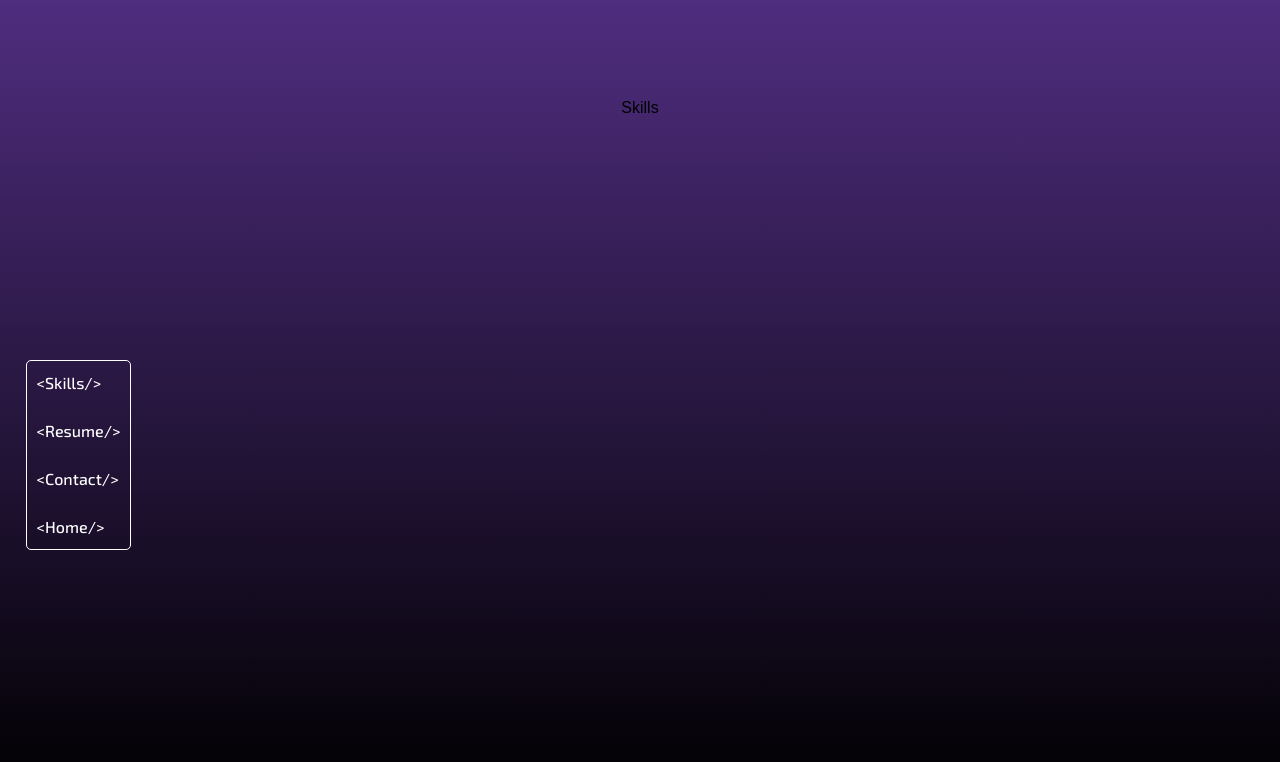
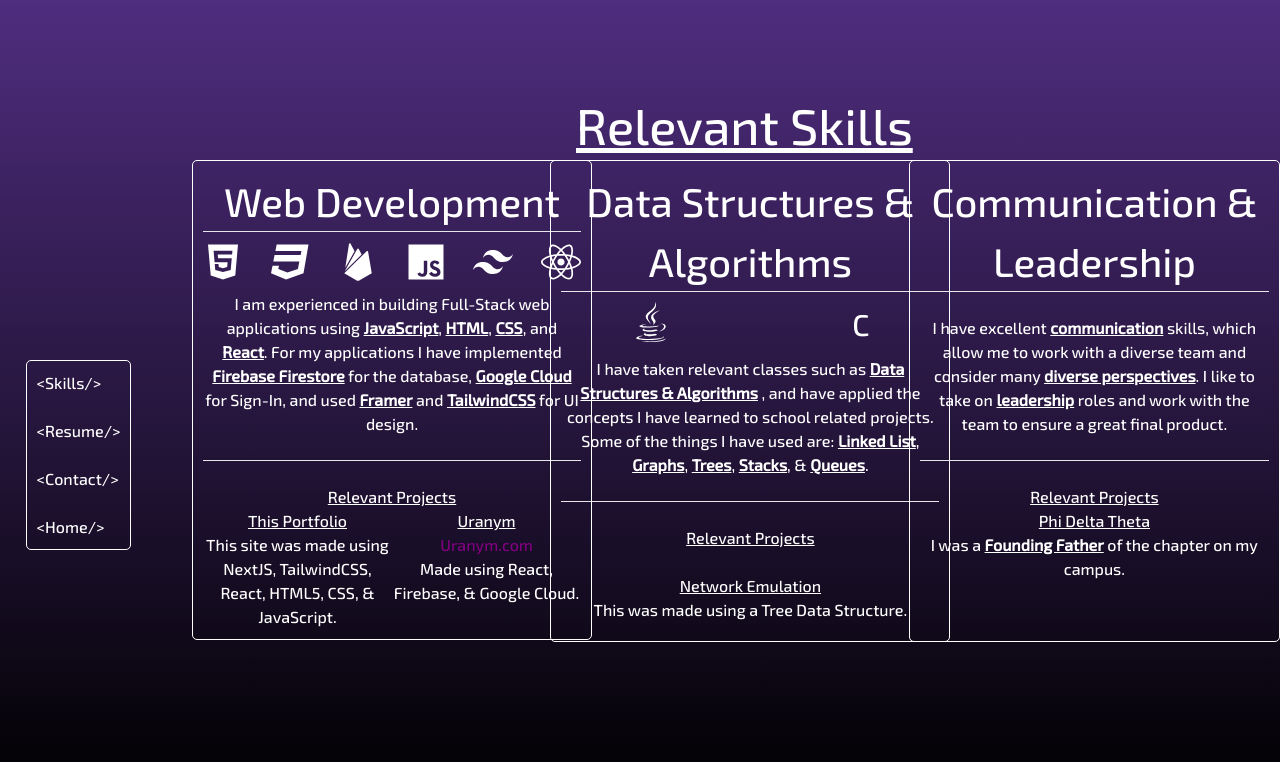
Before and after one commit to kodiakcain/updated-portfolio, a Next.js app: page /Skills in a window 1280 px wide. Shown: the top 762 px of the page. Built offline with nearby package versions, Linux system fonts and the light colour scheme.

Commit message:
Skills Page Completed

```diff
--- a/pages/Skills.js
+++ b/pages/Skills.js
@@ -3,6 +3,9 @@ import SidebarEdit from '../src/app/components/SidebarEdit'; // Adjust the path
 import { motion, useAnimation } from 'framer-motion';
 import '../styles/Skills.modules.css'; // Create a module CSS file for your Skills page
 import '../src/app/globals.css';
+import ContainerPage from '../src/app/components/ContainerPage';
+import ContainerPage2 from '../src/app/components/ContainerPage2';
+import ContainerPage3 from '../src/app/components/ContainerPage3';
 
 function Skills() {
   const [isMounted, setIsMounted] = useState(false);
@@ -26,8 +29,18 @@ function Skills() {
     >
       <div className='flex min-h-screen flex-col items-center justify-between p-24'>
         <main>
-          {/* Your Skills page content goes here */}
-          <h1>Skills</h1>
+          <p className='topWord'>Relevant Skills</p>
+          <div className='ContainerPage'>
+          <ContainerPage >
+
+            </ContainerPage>
+          </div>
+          <div className='ContainerPage2'>
+          <ContainerPage2></ContainerPage2>
+          </div>
+          <div className='ContainerPage3'>
+            <ContainerPage3></ContainerPage3>
+          </div>
           <SidebarEdit />
         </main>
       </div>
--- /dev/null
+++ b/src/app/components/ContainerPage.js
@@ -0,0 +1,47 @@
+import React, { PureComponent } from 'react';
+import Link from 'next/link';
+import { motion } from 'framer-motion';
+import '../../../styles/ContainerPage.modules.css'
+import { FaHtml5 } from "react-icons/fa";
+import { FaCss3 } from "react-icons/fa";
+import { IoLogoJavascript } from "react-icons/io5";
+import { SiTailwindcss } from "react-icons/si";
+import { FaReact } from "react-icons/fa";
+import { IoLogoFirebase } from "react-icons/io5";
+
+const ContainerPage = () => {
+  return (
+    <div className='containerDiv' style={{textAlign: 'center'}}>
+        <p style={{fontSize: '40px'}}>Web Development</p>
+        <hr></hr>
+        <div style={{display: 'flex', flexDirection: 'row', justifyContent: 'space-between', paddingBottom: '10px', paddingTop: '10px'}}>
+        <FaHtml5 size={40}></FaHtml5>
+        <FaCss3 size={40}></FaCss3>
+        <IoLogoFirebase size={40}></IoLogoFirebase>
+        <IoLogoJavascript size={40}></IoLogoJavascript>
+        <SiTailwindcss size={40}></SiTailwindcss>
+        <FaReact size={40}></FaReact>
+        </div>
+        <p>I am experienced in building Full-Stack web applications using <b><u>JavaScript</u></b>, <b><u>HTML</u></b>, <b><u>CSS</u></b>, and <b><u>React</u></b>. For my applications
+        I have implemented <b><u>Firebase Firestore</u></b> for the database, <b><u>Google Cloud</u></b> for Sign-In, and used <b><u>Framer</u></b> and <b><u>TailwindCSS</u></b> for UI design.
+        </p>
+        <br></br>
+        <hr></hr>
+        <br></br>
+        <h1><u>Relevant Projects</u></h1>
+        <div style={{display: 'flex', flexDirection: 'row'}}>
+          <div style={{width: "50%"}}>
+            <p><u>This Portfolio</u></p>
+            <p>This site was made using NextJS, TailwindCSS, React, HTML5, CSS, & JavaScript.</p>
+          </div>
+         <div style={{width: "50%"}}>
+          <p><u>Uranym</u></p>
+          <a href="https://uranym.com" target='_blank' style={{color: 'purple'}}>Uranym.com</a>
+          <p>Made using React, Firebase, & Google Cloud.</p>
+         </div>
+         </div>
+    </div>
+  );
+};
+
+export default ContainerPage;
--- /dev/null
+++ b/src/app/components/ContainerPage2.js
@@ -0,0 +1,36 @@
+import React, { PureComponent } from 'react';
+import Link from 'next/link';
+import { motion } from 'framer-motion';
+import '../../../styles/ContainerPage.modules.css'
+import { FaJava } from "react-icons/fa";
+
+
+const ContainerPage2 = () => {
+  return (
+    <div className='containerDiv' style={{textAlign: 'center', height: '482px'}}>
+        <p style={{fontSize: '40px'}}>Data Structures & Algorithms</p>
+        <hr></hr>
+        <div style={{display: 'flex', flexDirection: 'row', justifyContent: 'space-between', paddingBottom: '10px', paddingTop: '10px', paddingLeft: '70px', paddingRight: '70px'}}>
+        <FaJava size={40}></FaJava>
+        <h1 style={{fontSize: '30px'}}>C</h1>
+        </div>
+        <p>I have taken relevant classes such as <b><u>Data Structures & Algorithms</u></b> , and have applied the concepts
+        I have learned to school related projects. Some of the things I have used are: <b><u>Linked List</u></b>, <b><u>
+            Graphs</u></b>, <b><u>Trees</u></b>, <b><u>Stacks</u></b>, & <b><u>Queues</u></b>.
+        </p>
+        <br></br>
+        <hr></hr>
+        <br></br>
+        <h1><u>Relevant Projects</u></h1>
+        <br></br>
+        <div style={{display: 'flex', flexDirection: 'row'}}>
+          <div style={{width: "100%"}}>
+            <p><u>Network Emulation</u></p>
+            <p>This was made using a Tree Data Structure.</p>
+          </div>
+         </div>
+    </div>
+  );
+};
+
+export default ContainerPage2;
--- /dev/null
+++ b/src/app/components/ContainerPage3.js
@@ -0,0 +1,32 @@
+import React, { PureComponent } from 'react';
+import Link from 'next/link';
+import { motion } from 'framer-motion';
+import '../../../styles/ContainerPage.modules.css'
+import { FaJava } from "react-icons/fa";
+
+
+const ContainerPage3 = () => {
+  return (
+    <div className='containerDiv' style={{textAlign: 'center', height: '482px'}}>
+        <p style={{fontSize: '40px'}}>Communication & Leadership</p>
+        <hr></hr>
+        <br></br>
+        <p>I have excellent <b><u>communication</u></b> skills, which allow me to work with a diverse team
+            and consider many <b><u>diverse perspectives</u></b>. I like to take on <b><u>leadership</u></b> roles and
+            work with the team to ensure a great final product.
+        </p>
+        <br></br>
+        <hr></hr>
+        <br></br>
+        <h1><u>Relevant Projects</u></h1>
+        <div style={{display: 'flex', flexDirection: 'row'}}>
+          <div style={{width: "100%"}}>
+            <p><u>Phi Delta Theta</u></p>
+            <p>I was a <b><u>Founding Father</u></b> of the chapter on my campus.</p>
+          </div>
+         </div>
+    </div>
+  );
+};
+
+export default ContainerPage3;
--- /dev/null
+++ b/styles/ContainerPage.modules.css
@@ -0,0 +1,21 @@
+.containerDiv {
+    border-width: 1px;
+    padding: 10px;
+    border-color: white;
+    border-radius: 5px;
+    color: white;
+    position: fixed;
+    font-family: 'Exo 2';
+    max-width: 400px;
+}
+
+.containerDiv2 {
+    border-width: 1px;
+    padding: 10px;
+    border-color: white;
+    border-radius: 5px;
+    color: white;
+    position: fixed;
+    font-family: 'Exo 2';
+    max-width: 400px;
+}
--- a/styles/Home.modules.css
+++ b/styles/Home.modules.css
@@ -102,8 +102,8 @@
     bottom: 0%;
     right: 0%;
     position: fixed;
-    height: 75%;
-    width: 45%;
+    height: 80%;
+    width: 50%;
 }
 
 .sideBarDiv {
--- a/styles/Skills.modules.css
+++ b/styles/Skills.modules.css
@@ -11,3 +11,31 @@
     top: 45%;
     font-family: 'Exo 2';
 }
+
+.ContainerPage {
+    position: fixed;
+    left: 15%;
+    top: 20%;
+}
+
+.ContainerPage2 {
+    position: fixed;
+    left: 43%;
+    top: 20%;
+}
+
+.ContainerPage3 {
+    position: fixed;
+    left: 71%;
+    top: 20%;
+}
+
+.topWord {
+    font-family: 'Exo 2';
+    position: fixed; /* Fixed position */
+    top: 11%; /* Adjust based on your design */
+    left: 45%; /* Adjust based on your design */
+    color: white;
+    font-size: 50px;
+    text-decoration: underline;
+}
```
